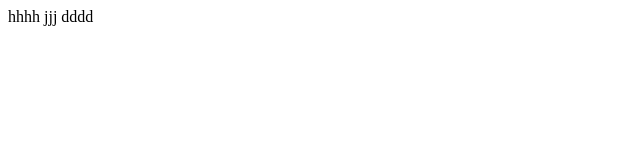
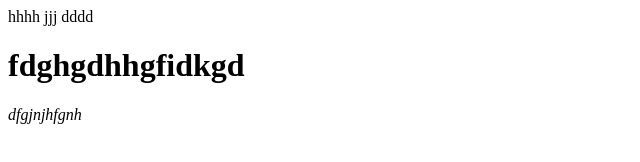
Before and after one commit to Andreaag242/pruebaNumero1, a plain HTML site: page index.html in a window 1280 px wide. Shown: the whole page, without its empty margins (0-640 px from the left). Drawn offline with Linux system fonts and the light colour scheme.

Commit message:
segundo cambio del html

```diff
--- a/index.html
+++ b/index.html
@@ -11,6 +11,7 @@
     hhhh
     jjj
     dddd
-
+    <h1>fdghgdhhgfidkgd</h1>
+    <i>dfgjnjhfgnh</i>
 </body>
 </html>
```
